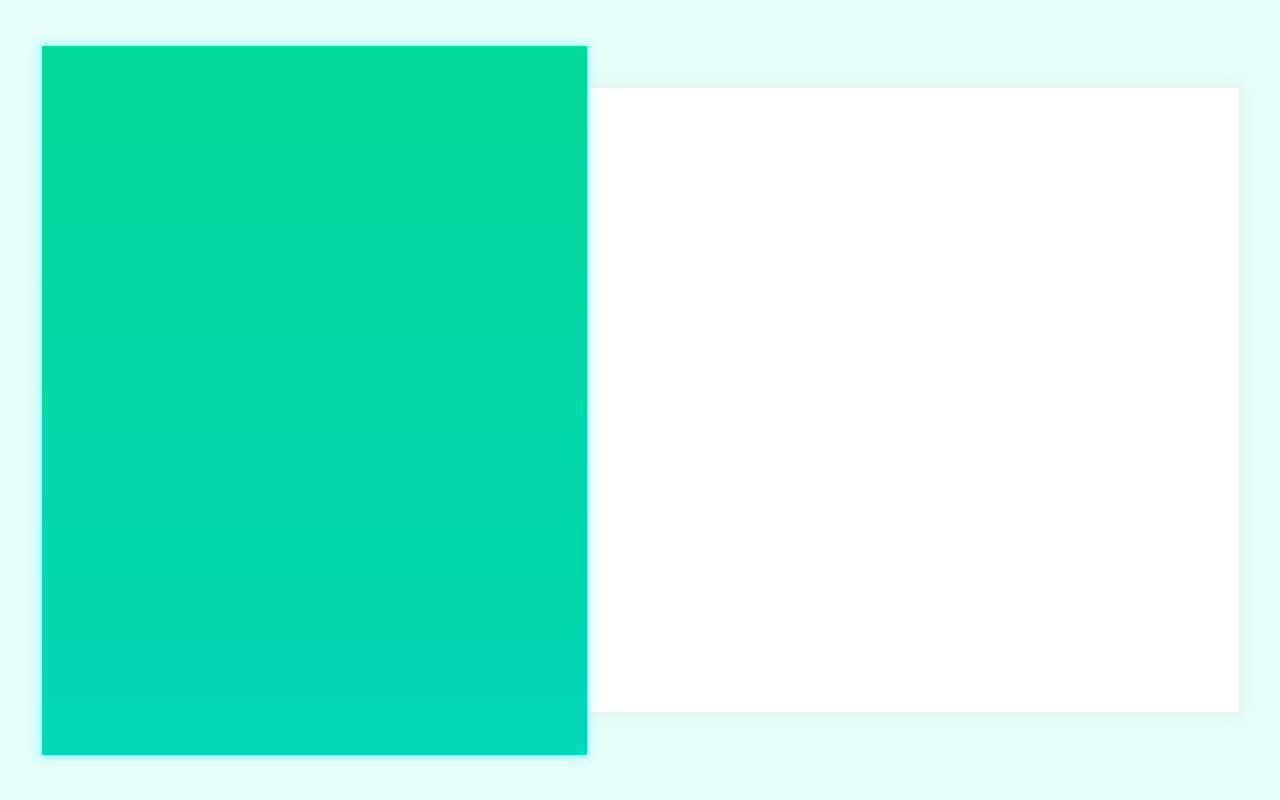
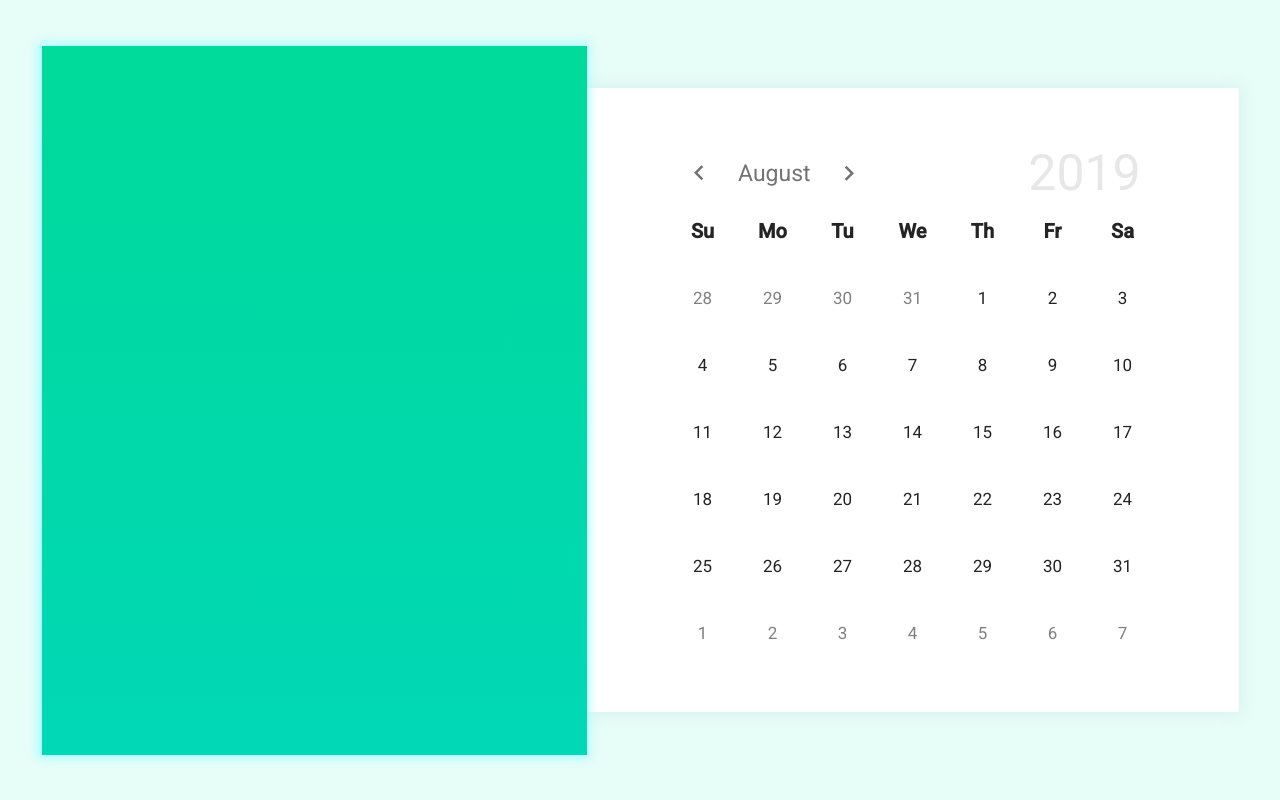
Before and after one commit to janKozie1/react-calendar, a React (Create React App) app: page / in a window 1280 px wide. Built offline with nearby package versions, Linux system fonts and the light colour scheme.

Commit message:
Styles for caledar component, functionality to change dates

```diff
--- a/src/components/App.js
+++ b/src/components/App.js
@@ -9,7 +9,6 @@ import * as S from './styledComponents'
 
 const App = () => {
     const [state, dispatch] = useStateValue()
-    console.log(state)
     return (
         <>
             <S.GlobalStyles />
--- /dev/null
+++ b/src/components/Calendar/Day/index.js
@@ -0,0 +1,14 @@
+import React from 'react'
+
+import * as S from './styledComponents.js'
+
+const Day = ({ data, currentMonth }) => {
+    let isInCurrentMonth = currentMonth === data.month
+    return (
+        <S.Day isInCurrentMonth={isInCurrentMonth} day={data.day}>
+            {data.day}
+        </S.Day>
+    )
+}
+
+export default Day
--- /dev/null
+++ b/src/components/Calendar/Day/styledComponents.js
@@ -0,0 +1,34 @@
+import styled, { css } from 'styled-components'
+import { Cell } from '../styledComponents'
+
+export let Day = styled(Cell)`
+    cursor: pointer;
+    font-size: 17px;
+    ${({ isInCurrentMonth }) =>
+        !isInCurrentMonth &&
+        css`
+            color: #808080;
+        `}
+    &::after {
+        position: absolute;
+        font-size: 17px;
+        width: 100%;
+        height: 100%;
+        border-radius: 50%;
+        background: ${({ theme: { colors } }) => colors.main};
+        content: ${({ day }) => "'" + day + "'"};
+        display: flex;
+        align-items: center;
+        justify-content: center;
+        color: white;
+        /* clip-path: circle(0% at 50% 50%); */
+        /* transition: clip-path 0.4s; */
+        transform: scale(0);
+        transition: transform 0.3s;
+    }
+    &:hover::after {
+        transform: scale(1);
+
+        /* clip-path: circle(80% at 50% 50%); */
+    }
+`
--- a/src/components/Calendar/index.js
+++ b/src/components/Calendar/index.js
@@ -1,9 +1,67 @@
 import React from 'react'
+
+import { useStateValue } from '../../store'
+import { dayNames, monthNames } from '../../constants'
+import { getMonthData } from '../../logic/functions'
+
+import Day from './Day'
 
 import * as S from './styledComponents'
 
 const Calendar = () => {
-    return <S.Calendar />
+    let [
+        {
+            displayDate: { year, month },
+            selectedDay
+        },
+        dispatch
+    ] = useStateValue()
+
+    let monthData = getMonthData(year, month)
+    return (
+        <S.Calendar>
+            <S.Header>
+                <S.Month>
+                    <S.Button
+                        onClick={() =>
+                            dispatch({
+                                type: 'CHANGE_DISPLAY_DATE',
+                                payload: { year, month: month - 1 }
+                            })
+                        }
+                    />
+                    {monthNames[month].long}
+                    <S.Button
+                        mirrored
+                        onClick={() =>
+                            dispatch({
+                                type: 'CHANGE_DISPLAY_DATE',
+                                payload: { year, month: month + 1 }
+                            })
+                        }
+                    />
+                </S.Month>
+                <S.Year>{year}</S.Year>
+            </S.Header>
+
+            <S.Days>
+                <>
+                    {dayNames.map(({ short }) => (
+                        <S.DayName key={short}>{short}</S.DayName>
+                    ))}
+                </>
+                <>
+                    {monthData.map(e => (
+                        <Day
+                            key={`${e.year}-${e.month}-${e.day}`}
+                            data={e}
+                            currentMonth={month}
+                        />
+                    ))}
+                </>
+            </S.Days>
+        </S.Calendar>
+    )
 }
 
 export default Calendar
--- a/src/components/Calendar/styledComponents.js
+++ b/src/components/Calendar/styledComponents.js
@@ -1,4 +1,5 @@
-import styled from 'styled-components'
+import styled, { css } from 'styled-components'
+import { ReactComponent as bg } from '../../assets/icons/arrow.svg'
 
 export const Calendar = styled.div`
     width: 652px;
@@ -7,4 +8,69 @@ export const Calendar = styled.div`
     box-shadow: 0 0 15px 5px #dcf4f0;
     z-index: 1;
     position: relative;
+    display: flex;
+    align-items: center;
+    justify-content: center;
+    flex-direction: column;
 `
+export const Days = styled.div`
+    display: grid;
+
+    grid-template-columns: repeat(7, 55px);
+    grid-auto-rows: 52px;
+    gap: 15px 15px;
+`
+
+export const Cell = styled.div`
+    height: 100%;
+    width: 100%;
+    display: flex;
+    align-items: center;
+    justify-content: center;
+    position: relative;
+`
+export const DayName = styled(Cell)`
+    text-transform: capitalize;
+    font-weight: bolder;
+    font-size: 20px;
+`
+
+export let Header = styled.header`
+    width: 70%;
+    height: 64px;
+    display: flex;
+    align-items: center;
+    justify-content: space-between;
+`
+
+export let Month = styled.div`
+    width: 180px;
+    display: flex;
+    align-items: center;
+    justify-content: space-between;
+    font-size: 23px;
+    text-transform: capitalize;
+    color: #737373;
+`
+
+export let Year = styled.div`
+    color: #e7e7e7;
+    font-size: 50px;
+`
+
+export let Button = styled(bg)`
+    font-size: 23px;
+    background: none;
+    width: 30px;
+    height: 30px;
+    border: 0;
+    cursor: pointer;
+    > path {
+        fill: #737373;
+    }
+    ${({ mirrored }) =>
+        mirrored &&
+        css`
+            transform: rotate(180deg);
+        `}
+`
--- a/src/index.js
+++ b/src/index.js
@@ -9,12 +9,15 @@ import { rootReducer } from './reducers'
 import { ThemeProvider } from 'styled-components'
 import { theme } from './theme'
 
-import { createMonthData } from './logic/functions'
+import { getYearMonthDay } from './logic/functions'
 ReactDom.render(
     <ThemeProvider theme={theme}>
         <StateProvider
             reducer={rootReducer}
-            initialState={{ monthData: createMonthData() }}>
+            initialState={{
+                displayDate: getYearMonthDay(),
+                selectedDay: getYearMonthDay()
+            }}>
             <App />
         </StateProvider>
     </ThemeProvider>,
--- a/src/logic/functions.js
+++ b/src/logic/functions.js
@@ -31,7 +31,7 @@ let getDayArray = (year, month) => {
     )
 }
 
-export let createMonthData = (
+export let getMonthData = (
     year = new Date().getFullYear(),
     month = new Date().getMonth()
 ) => {
@@ -55,3 +55,11 @@ export let createMonthData = (
         }
     })
 }
+
+export let getYearMonthDay = (date = new Date()) => {
+    return {
+        year: date.getFullYear(),
+        month: date.getMonth(),
+        day: date.getDay()
+    }
+}
--- a/src/reducers/index.js
+++ b/src/reducers/index.js
@@ -1,5 +1,12 @@
+import { getYearMonthDay } from '../logic/functions'
 export let rootReducer = (state, action) => {
     switch (action.type) {
+        case 'CHANGE_DISPLAY_DATE':
+            let { year, month } = action.payload
+            return {
+                ...state,
+                displayDate: getYearMonthDay(new Date(year, month))
+            }
         default:
             return { ...state }
     }
--- a/src/theme.js
+++ b/src/theme.js
@@ -1,7 +1,7 @@
 export const theme = {
     colors: {
         main: '#00DA9A',
-        font: '#263238',
+        font: '#242424',
         light: '#00DA9A',
         dark: '#01D8B6',
         background: '#E7FDF8'
```
Also changed, not shown: src/assets/icons/arrow.svg (added).
